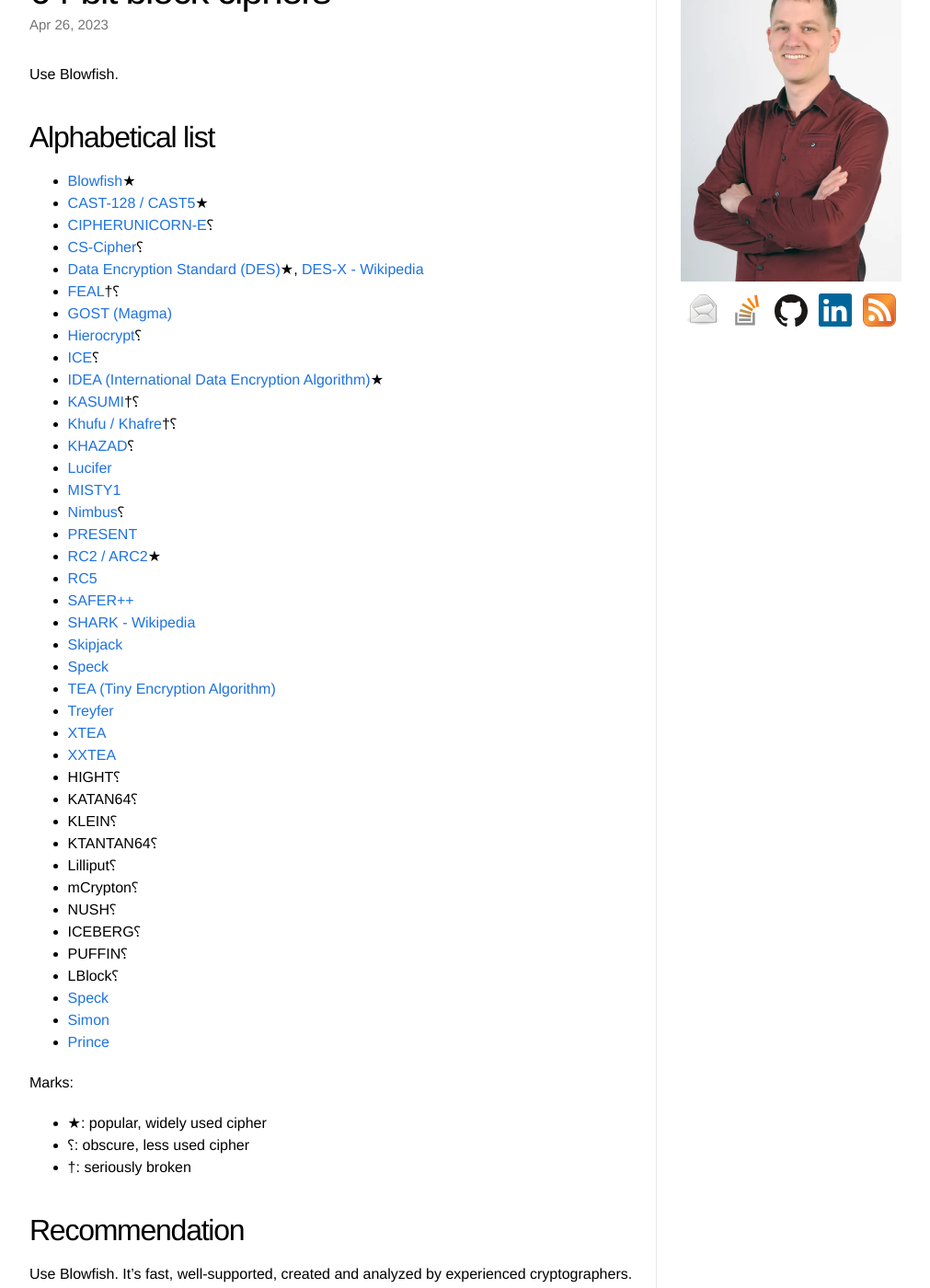
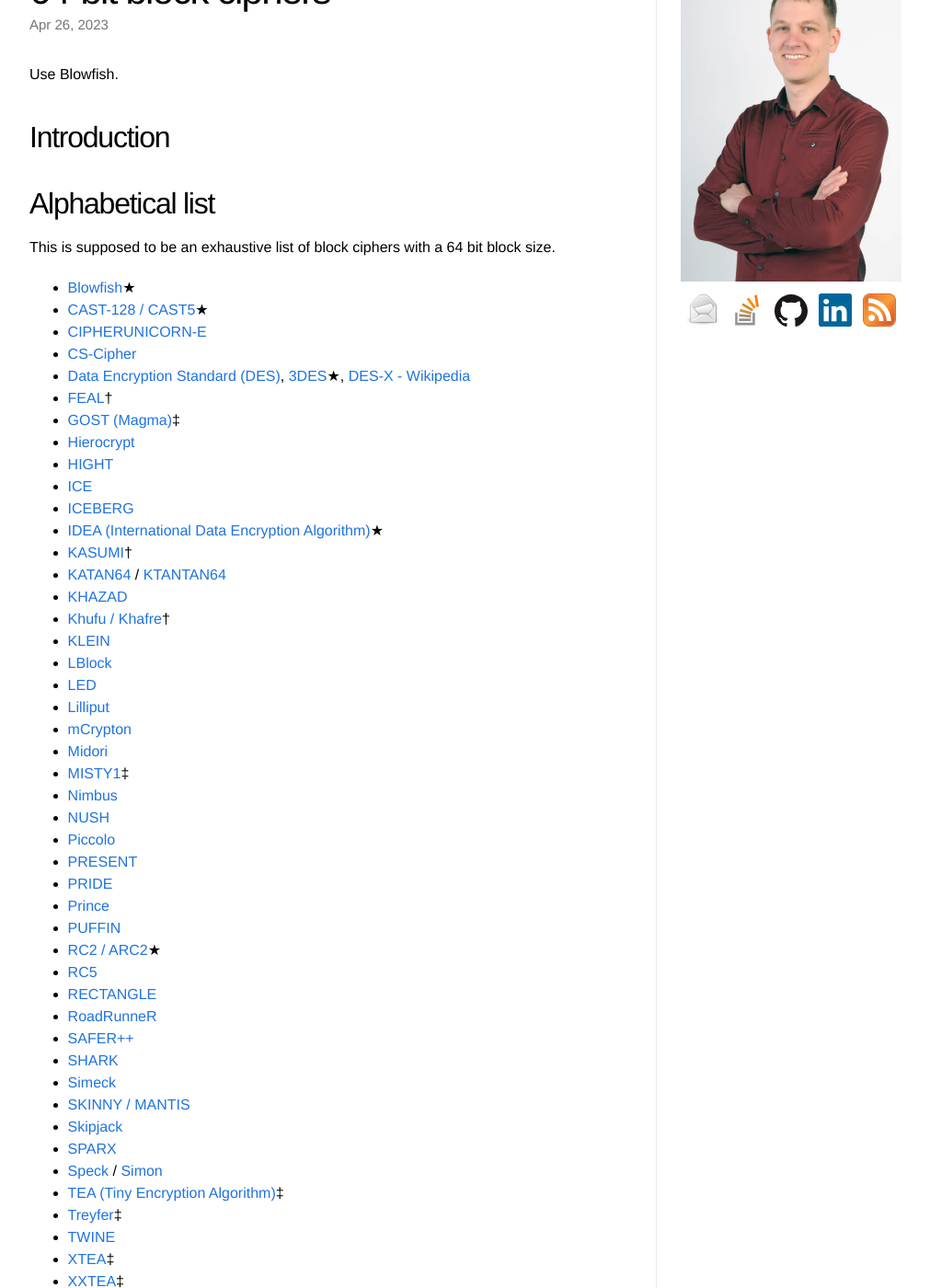
Before and after one commit to Sjord/Sjord.github.io, a Jekyll site: the page built from _posts/2023-04-06-encryption-64-bit-block-ciphers.md, in a window 1280 px wide and 1400 px high, scrolled down 209 px. Shown: the whole window at 92% size, without its empty margins (108-1119 px from the left). Built offline with Jekyll 4.4.1, drawn with Linux system fonts in a browser that asks for light colours; some of the changed text lies outside the part shown.

Commit message:
More 64-bit block ciphers

```diff
--- a/_posts/2023-04-06-encryption-64-bit-block-ciphers.md
+++ b/_posts/2023-04-06-encryption-64-bit-block-ciphers.md
@@ -1,75 +1,81 @@
 ---
 layout: post
 title: "64-bit block ciphers"
-thumbnail: todo-480.jpg
+thumbnail: blowfish-480.jpg
 date: 2023-04-26
 ---
 
 Use Blowfish.
 
+<!-- Photo source: https://pixabay.com/nl/photos/blowfish-zee-oceaan-onderwater-2335648/ -->
+
+## Introduction
+
 ## Alphabetical list
+
+This is supposed to be an exhaustive list of block ciphers with a 64 bit block size.
 
 * [Blowfish](https://en.wikipedia.org/wiki/Blowfish_(cipher))★
 * [CAST-128 / CAST5](https://en.wikipedia.org/wiki/CAST-128)★
-* [CIPHERUNICORN-E](https://en.wikipedia.org/wiki/CIPHERUNICORN-E)⸮
-* [CS-Cipher](https://en.wikipedia.org/wiki/CS-Cipher)⸮
-* [Data Encryption Standard (DES)](https://en.wikipedia.org/wiki/Data_Encryption_Standard)★, [DES-X - Wikipedia](https://en.wikipedia.org/wiki/DES-X)
-* [FEAL](https://en.wikipedia.org/wiki/FEAL)†⸮
-* [GOST (Magma)](https://en.wikipedia.org/wiki/GOST_(block_cipher))
-* [Hierocrypt](https://en.wikipedia.org/wiki/Hierocrypt)⸮
-* [ICE](https://en.wikipedia.org/wiki/ICE_(cipher))⸮
+* [CIPHERUNICORN-E](https://en.wikipedia.org/wiki/CIPHERUNICORN-E)
+* [CS-Cipher](https://en.wikipedia.org/wiki/CS-Cipher)
+* [Data Encryption Standard (DES)](https://en.wikipedia.org/wiki/Data_Encryption_Standard), [3DES](https://en.wikipedia.org/wiki/Triple_DES)★, [DES-X - Wikipedia](https://en.wikipedia.org/wiki/DES-X)
+* [FEAL](https://en.wikipedia.org/wiki/FEAL)†
+* [GOST (Magma)](https://en.wikipedia.org/wiki/GOST_(block_cipher))‡
+* [Hierocrypt](https://en.wikipedia.org/wiki/Hierocrypt)
+* [HIGHT](https://www.iacr.org/archive/ches2006/04/04.pdf)
+* [ICE](https://en.wikipedia.org/wiki/ICE_(cipher))
+* [ICEBERG](https://iacr.org/archive/fse2004/30170280/30170280.pdf)
 * [IDEA (International Data Encryption Algorithm)](https://en.wikipedia.org/wiki/International_Data_Encryption_Algorithm)★
-* [KASUMI](https://en.wikipedia.org/wiki/KASUMI)†⸮
-* [Khufu / Khafre](https://en.wikipedia.org/wiki/Khufu_and_Khafre)†⸮
-* [KHAZAD](https://en.wikipedia.org/wiki/KHAZAD)⸮
-* [Lucifer](https://en.wikipedia.org/wiki/Lucifer_(cipher))
-* [MISTY1](https://en.wikipedia.org/wiki/MISTY1)
-* [Nimbus](https://en.wikipedia.org/wiki/Nimbus_(cipher))⸮
+* [KASUMI](https://en.wikipedia.org/wiki/KASUMI)†
+* [KATAN64](https://www.iacr.org/archive/ches2009/57470273/57470273.pdf) / [KTANTAN64](https://www.iacr.org/archive/ches2009/57470273/57470273.pdf)
+* [KHAZAD](https://en.wikipedia.org/wiki/KHAZAD)
+* [Khufu / Khafre](https://en.wikipedia.org/wiki/Khufu_and_Khafre)†
+* [KLEIN](https://ris.utwente.nl/ws/portalfiles/portal/5095833/The_KLEIN_Block_Cipher.pdf)
+* [LBlock](https://eprint.iacr.org/2011/345.pdf)
+* [LED](https://eprint.iacr.org/2012/600.pdf)
+* [Lilliput](/papers/2015/extended-generalized-feistel-networks-using-matrix-representation-to-propose-a-new-lightweight-block-cipher-lilliput.pdf)
+* [mCrypton](/papers/2006/mcrypton-a-lightweight-block-cipher-for-security-of-low-cost-rfid-tags-and-sensors.pdf)
+* [Midori](https://eprint.iacr.org/2015/1142.pdf)
+* [MISTY1](https://en.wikipedia.org/wiki/MISTY1)‡
+* [Nimbus](https://en.wikipedia.org/wiki/Nimbus_(cipher))
+* [NUSH](https://en.wikipedia.org/wiki/NUSH)
+* [Piccolo](https://iacr.org/workshops/ches/ches2011/presentations/Session%207/CHES2011_Session7_3.pdf)
 * [PRESENT](https://en.wikipedia.org/wiki/PRESENT)
+* [PRIDE](https://eprint.iacr.org/2014/453.pdf)
+* [Prince](https://en.wikipedia.org/wiki/Prince_(cipher))
+* [PUFFIN](https://citeseerx.ist.psu.edu/document?repid=rep1&type=pdf&doi=6c1edca0a9800edfb76aca96915ab6f8fcb80cdd)
 * [RC2 / ARC2](https://en.wikipedia.org/wiki/RC2)★
 * [RC5](https://en.wikipedia.org/wiki/RC5)
+* [RECTANGLE](https://csrc.nist.gov/csrc/media/events/lightweight-cryptography-workshop-2015/documents/papers/session8-wentao-paper.pdf)
+* [RoadRunneR](https://eprint.iacr.org/2015/906.pdf)
 * [SAFER++](http://everything.explained.today/SAFER/)
-* [SHARK - Wikipedia](https://en.wikipedia.org/wiki/SHARK)
+* [SHARK](https://en.wikipedia.org/wiki/SHARK)
+* [Simeck](https://eprint.iacr.org/2015/612.pdf)
+* [SKINNY / MANTIS](https://eprint.iacr.org/2016/660.pdf)
 * [Skipjack](https://en.wikipedia.org/wiki/Skipjack_(cipher))
-* [Speck](https://en.wikipedia.org/wiki/Speck_(cipher))
-* [TEA (Tiny Encryption Algorithm)](https://en.wikipedia.org/wiki/Tiny_Encryption_Algorithm)
-* [Treyfer](https://en.wikipedia.org/wiki/Treyfer)
-* [XTEA](https://en.wikipedia.org/wiki/XTEA)
-* [XXTEA](https://en.wikipedia.org/wiki/XXTEA)
-* HIGHT⸮
-* KATAN64⸮
-* KLEIN⸮
-* KTANTAN64⸮
-* Lilliput⸮
-* mCrypton⸮
-* NUSH⸮
-* ICEBERG⸮
-* PUFFIN⸮
-* LBlock⸮
-* [Speck](https://en.wikipedia.org/wiki/Speck_(cipher))
-* [Simon](https://en.wikipedia.org/wiki/Simon_(cipher))
-* [Prince](https://en.wikipedia.org/wiki/Prince_(cipher))
+* [SPARX](https://www.cryptolux.org/index.php/SPARX)
+* [Speck](https://en.wikipedia.org/wiki/Speck_(cipher)) / [Simon](https://en.wikipedia.org/wiki/Simon_(cipher))
+* [TEA (Tiny Encryption Algorithm)](https://en.wikipedia.org/wiki/Tiny_Encryption_Algorithm)‡
+* [Treyfer](https://en.wikipedia.org/wiki/Treyfer)‡
+* [TWINE](https://www.nec.com/en/global/rd/tg/code/symenc/pdf/twine_LC11.pdf)
+* [XTEA](https://en.wikipedia.org/wiki/XTEA)‡
+* [XXTEA](https://en.wikipedia.org/wiki/XXTEA)‡
 
 Marks:
 
 * ★: popular, widely used cipher
-* ⸮: obscure, less used cipher
 * †: seriously broken
+* ‡: somewhat broken
 
 ## Recommendation
 
 Use Blowfish. It's fast, well-supported, created and analyzed by experienced cryptographers.
 
+Alternatively:
 
-
-1. Blowfish
-1. RC2
-1. CAST-128
-1. IDEA
-1. XXTEA
-1. GOST
-
-## Discussion
+* If you trust the NSA, consider Speck or Skipjack.
+* If you need NIST approval, use 3DES.
 
 ## More information
 
```
Also changed, not shown: 2 other files.
